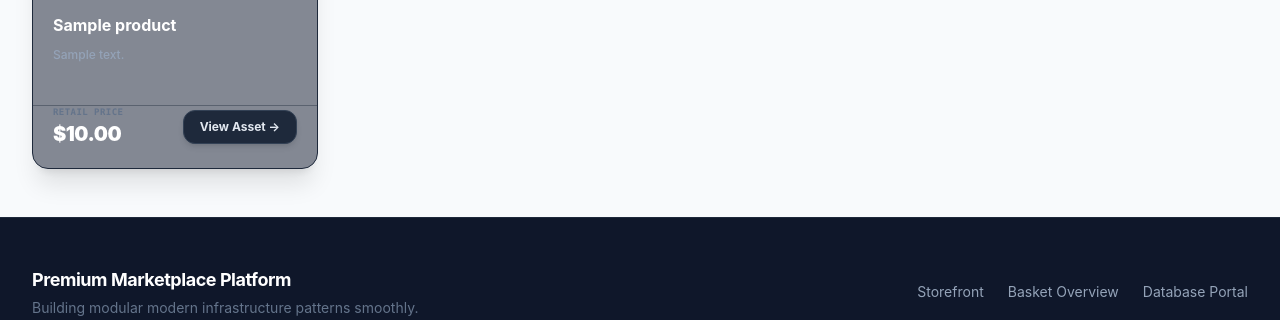
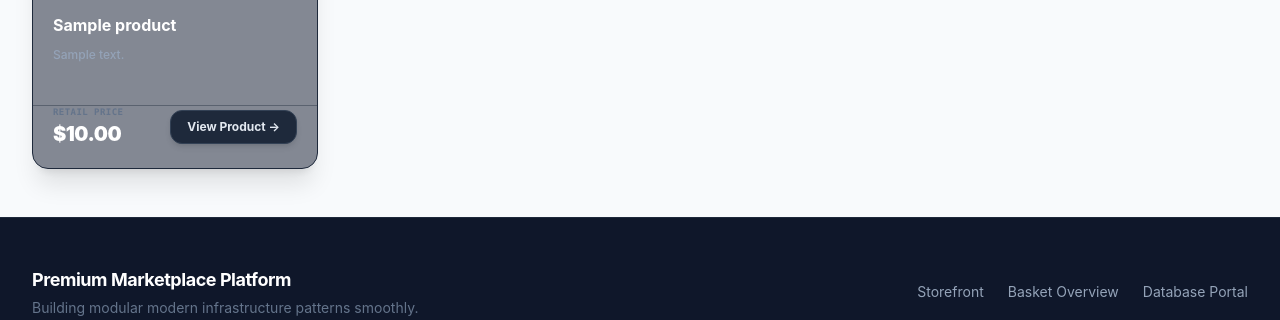
Before and after one commit to munyaradzi-ops/marketingplace, a Django app: page / in a window 1280 px wide. Shown: the part 745-1065 px from the top of the page. Run offline with Django 5.2, Linux system fonts and the light colour scheme; tables that the repository leaves empty hold one stand-in row (values such as "Sample post"); grey boxes marked "Sample" are stand-in pictures; some libraries are stand-ins or nearby versions.

Commit message:
Update index.html

```diff
--- a/core/templates/core/index.html
+++ b/core/templates/core/index.html
@@ -85,7 +85,7 @@
 
                     <a href="{% url 'products:product_detail' product.category.slug product.slug %}"
                        class="inline-flex items-center justify-center bg-slate-800 hover:bg-blue-600 text-slate-200 hover:text-white px-4 py-2 rounded-xl text-xs font-bold border border-slate-700 hover:border-blue-500 shadow-md transition-all duration-200 focus:outline-none focus:ring-2 focus:ring-blue-500/50">
-                        View Asset &rarr;
+                        View Product &rarr;
                     </a>
                 </div>
             </div>
```
